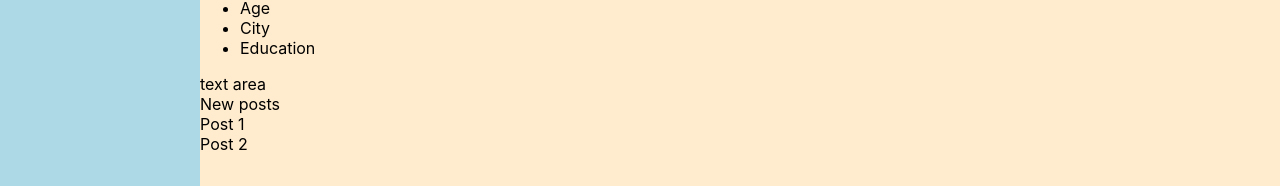
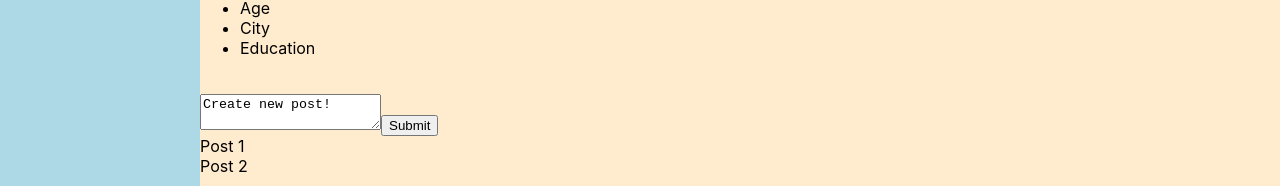
Before and after one commit to Ullanar/React, a React (Create React App) app: page / in a window 1280 px wide. Shown: the part 396-582 px from the top of the page. Built offline with nearby package versions, Linux system fonts and the light colour scheme.

Commit message:
add textarea and button for new posts

```diff
--- a/src/components/profile/Content.js
+++ b/src/components/profile/Content.js
@@ -2,15 +2,17 @@ import React from 'react';
 import css from './Content.module.css'
 import Avatar from "./profileAvatar/Ava";
 import Description from "./profileDescription/Description";
+import CreateNewPost from  './createNewPost/Textarea'
+
 
 function Content() {
     return(
         <div className={css.content}>
             <img className={css.image} src='https://www.onlygfx.com/wp-content/uploads/2017/12/origami-banner-rectangle-2-1024x295.png'/>
-            <Avatar /> <Description />
-
-            <div>text area</div>
-            <div>New posts</div>
+            <Avatar />
+            <Description />
+            <br/>
+            <CreateNewPost />
             <div>Post 1</div>
             <div>Post 2</div>
 
--- a/src/components/profile/createNewPost/Textarea.js
+++ b/src/components/profile/createNewPost/Textarea.js
@@ -3,7 +3,9 @@ import React from 'react';
 function Textarea() {
     return(
       <div>
-
+        <textarea>Create new post!</textarea><button>Submit</button>
       </div>
     );
 }
+
+export default Textarea;
```
